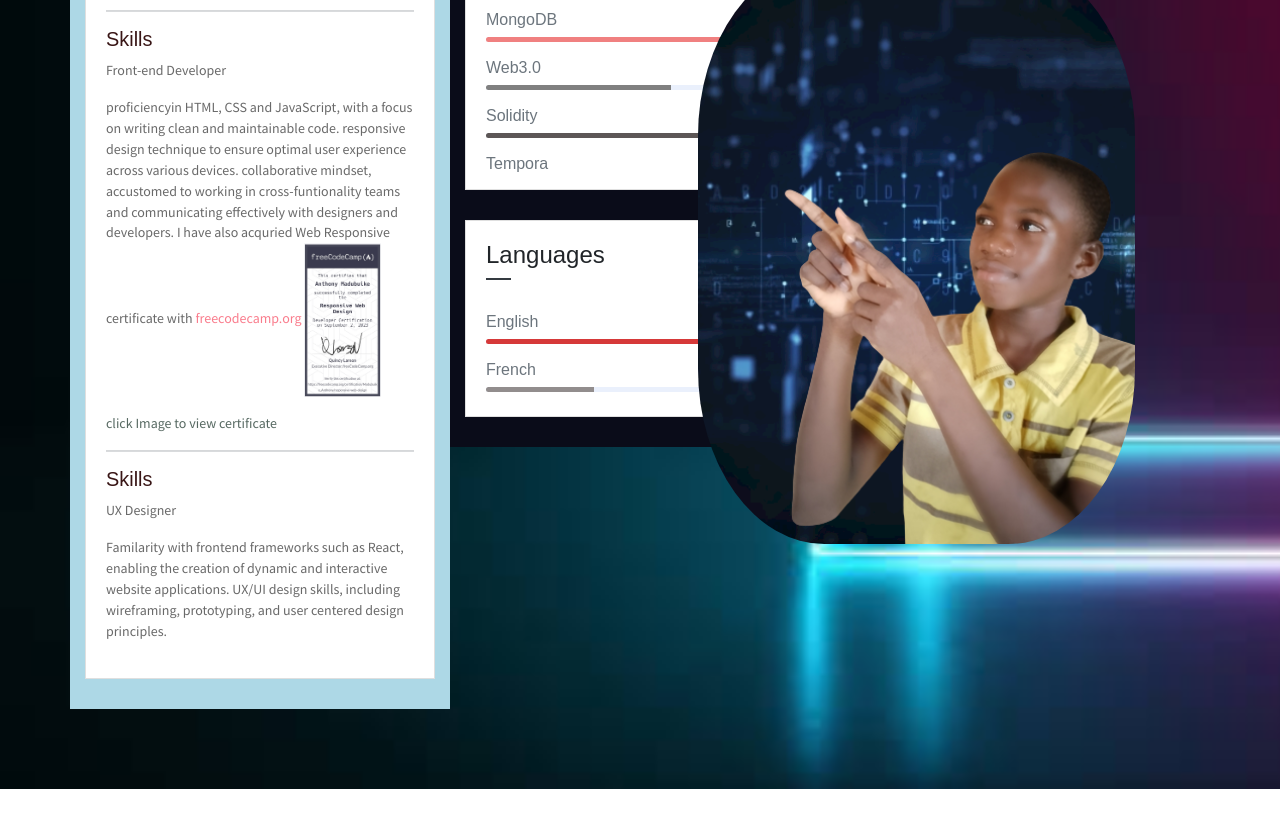
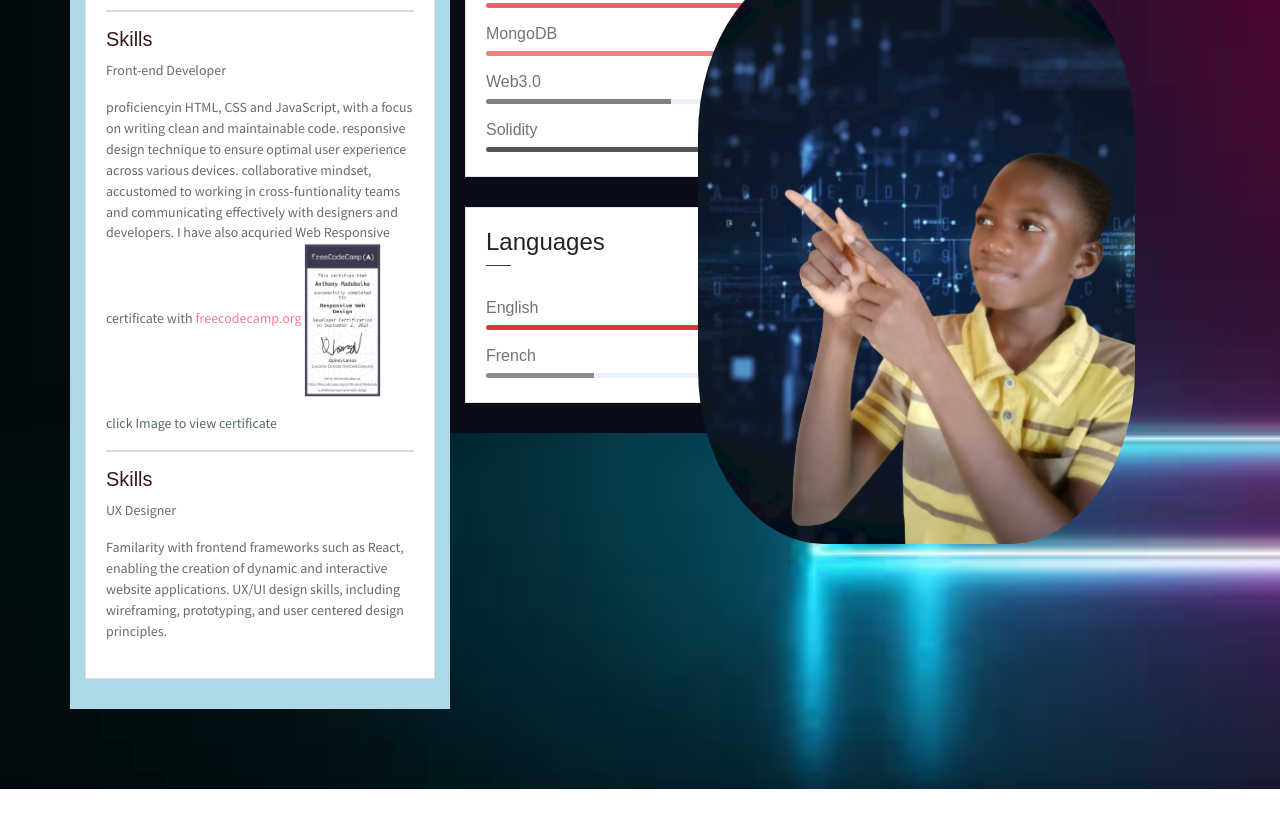
Before and after one commit to Anthony-12-Madubuike/portofolio, a plain HTML site: page index.html in a window 1280 px wide. Shown: the part 1825-2653 px from the top of the page. Drawn offline with Linux system fonts and the light colour scheme; some packages are replaced by stand-ins of ours.

Commit message:
Update index.html

```diff
--- a/index.html
+++ b/index.html
@@ -200,7 +200,7 @@
                             <div class="progress mb-3">
                                 <div class="progress-bar " role="progressbar" style="width: 70%; background-color: rgb(92, 86, 86);" aria-valuenow="75" aria-valuemin="0" aria-valuemax="100"></div>
                             </div>
-                            <h6>Tempora</h6>
+
 
                         </div>
                     </div>
```
